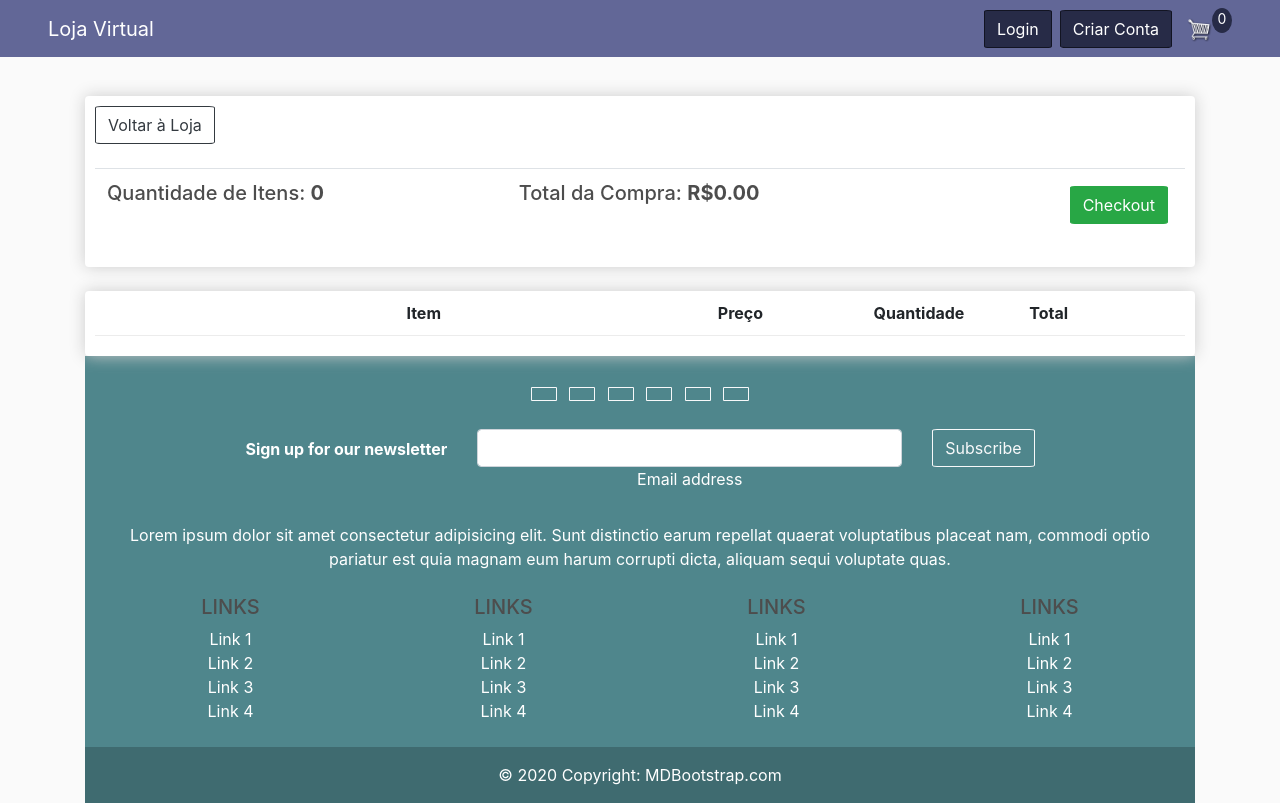
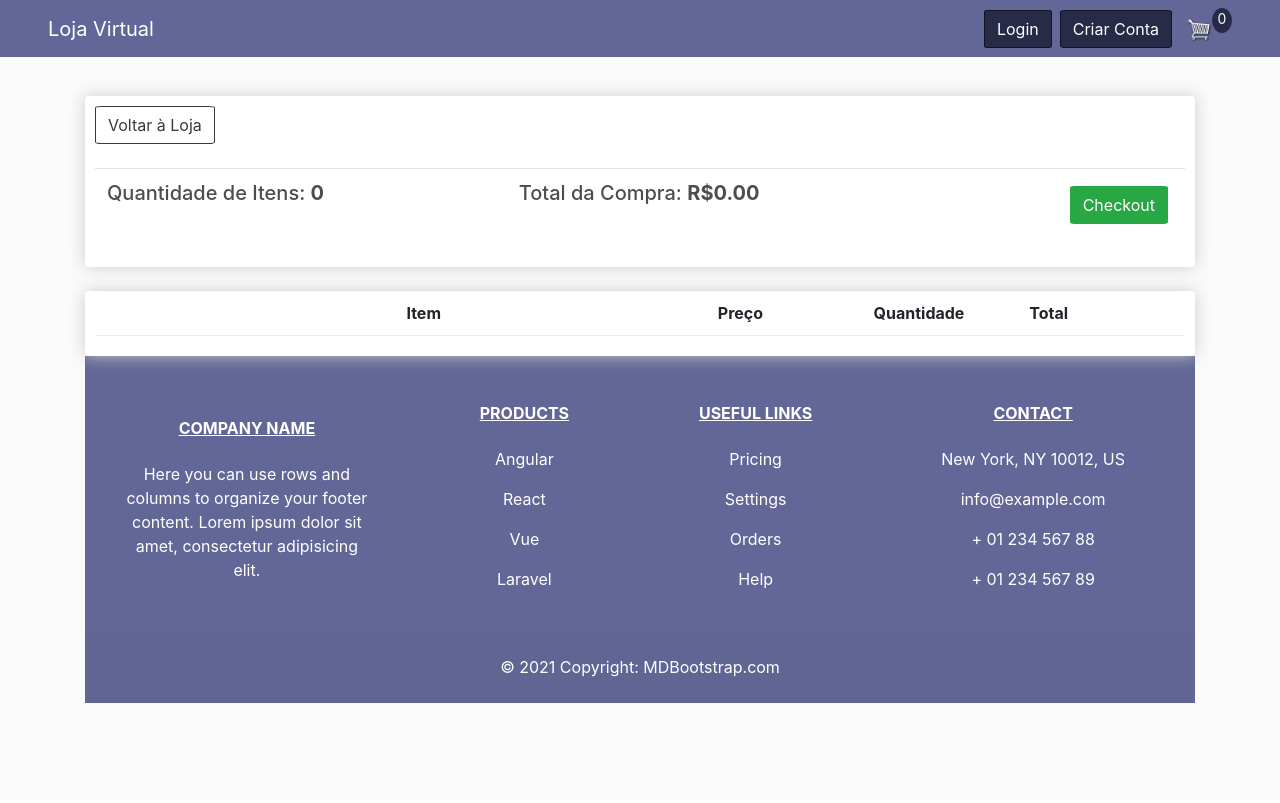
Before and after one commit to ShRafa/ecommerce, a Django app: page /cart/ in a window 1280 px wide. After the commit the page ends 703 px from the top, so only its background shows below. Run offline with Django 3.2, Linux system fonts and the light colour scheme; lists and menus that the app fills with data are empty; some libraries are stand-ins or nearby versions.

Commit message:
August/08: Trying to fix footer issue

```diff
--- a/standard/templates/standard/main.html
+++ b/standard/templates/standard/main.html
@@ -2,6 +2,7 @@
 {% load static %}
 
 <html>
+    <div class="main-content">
         <head>
             <title>e-commerce</title>
 
@@ -92,194 +93,6 @@
                 {% endblock content %}
             </div>
 
-        <!-- Footer -->
-    <footer class="bg-dark text-center text-white">
-        <!-- Grid container -->
-        <div class="container p-4">
-        <!-- Section: Social media -->
-        <section class="mb-4">
-            <!-- Facebook -->
-            <a class="btn btn-outline-light btn-floating m-1" href="#!" role="button"
-            ><i class="fab fa-facebook-f"></i
-            ></a>
-
-            <!-- Twitter -->
-            <a class="btn btn-outline-light btn-floating m-1" href="#!" role="button"
-            ><i class="fab fa-twitter"></i
-            ></a>
-
-            <!-- Google -->
-            <a class="btn btn-outline-light btn-floating m-1" href="#!" role="button"
-            ><i class="fab fa-google"></i
-            ></a>
-
-            <!-- Instagram -->
-            <a class="btn btn-outline-light btn-floating m-1" href="#!" role="button"
-            ><i class="fab fa-instagram"></i
-            ></a>
-
-            <!-- Linkedin -->
-            <a class="btn btn-outline-light btn-floating m-1" href="#!" role="button"
-            ><i class="fab fa-linkedin-in"></i
-            ></a>
-
-            <!-- Github -->
-            <a class="btn btn-outline-light btn-floating m-1" href="#!" role="button"
-            ><i class="fab fa-github"></i
-            ></a>
-        </section>
-        <!-- Section: Social media -->
-
-        <!-- Section: Form -->
-        <section class="">
-            <form action="">
-            <!--Grid row-->
-            <div class="row d-flex justify-content-center">
-                <!--Grid column-->
-                <div class="col-auto">
-                <p class="pt-2">
-                    <strong>Sign up for our newsletter</strong>
-                </p>
-                </div>
-                <!--Grid column-->
-
-                <!--Grid column-->
-                <div class="col-md-5 col-12">
-                <!-- Email input -->
-                <div class="form-outline form-white mb-4">
-                    <input type="email" id="form5Example21" class="form-control" />
-                    <label class="form-label" for="form5Example21">Email address</label>
-                </div>
-                </div>
-                <!--Grid column-->
-
-                <!--Grid column-->
-                <div class="col-auto">
-                <!-- Submit button -->
-                <button type="submit" class="btn btn-outline-light mb-4">
-                    Subscribe
-                </button>
-                </div>
-                <!--Grid column-->
-            </div>
-            <!--Grid row-->
-            </form>
-        </section>
-        <!-- Section: Form -->
-
-        <!-- Section: Text -->
-        <section class="mb-4">
-            <p>
-            Lorem ipsum dolor sit amet consectetur adipisicing elit. Sunt distinctio earum
-            repellat quaerat voluptatibus placeat nam, commodi optio pariatur est quia magnam
-            eum harum corrupti dicta, aliquam sequi voluptate quas.
-            </p>
-        </section>
-        <!-- Section: Text -->
-
-        <!-- Section: Links -->
-        <section class="">
-            <!--Grid row-->
-            <div class="row">
-            <!--Grid column-->
-            <div class="col-lg-3 col-md-6 mb-4 mb-md-0">
-                <h5 class="text-uppercase">Links</h5>
-
-                <ul class="list-unstyled mb-0">
-                <li>
-                    <a href="#!" class="text-white">Link 1</a>
-                </li>
-                <li>
-                    <a href="#!" class="text-white">Link 2</a>
-                </li>
-                <li>
-                    <a href="#!" class="text-white">Link 3</a>
-                </li>
-                <li>
-                    <a href="#!" class="text-white">Link 4</a>
-                </li>
-                </ul>
-            </div>
-            <!--Grid column-->
-
-            <!--Grid column-->
-            <div class="col-lg-3 col-md-6 mb-4 mb-md-0">
-                <h5 class="text-uppercase">Links</h5>
-
-                <ul class="list-unstyled mb-0">
-                <li>
-                    <a href="#!" class="text-white">Link 1</a>
-                </li>
-                <li>
-                    <a href="#!" class="text-white">Link 2</a>
-                </li>
-                <li>
-                    <a href="#!" class="text-white">Link 3</a>
-                </li>
-                <li>
-                    <a href="#!" class="text-white">Link 4</a>
-                </li>
-                </ul>
-            </div>
-            <!--Grid column-->
-
-            <!--Grid column-->
-            <div class="col-lg-3 col-md-6 mb-4 mb-md-0">
-                <h5 class="text-uppercase">Links</h5>
-
-                <ul class="list-unstyled mb-0">
-                <li>
-                    <a href="#!" class="text-white">Link 1</a>
-                </li>
-                <li>
-                    <a href="#!" class="text-white">Link 2</a>
-                </li>
-                <li>
-                    <a href="#!" class="text-white">Link 3</a>
-                </li>
-                <li>
-                    <a href="#!" class="text-white">Link 4</a>
-                </li>
-                </ul>
-            </div>
-            <!--Grid column-->
-
-            <!--Grid column-->
-            <div class="col-lg-3 col-md-6 mb-4 mb-md-0">
-                <h5 class="text-uppercase">Links</h5>
-
-                <ul class="list-unstyled mb-0">
-                <li>
-                    <a href="#!" class="text-white">Link 1</a>
-                </li>
-                <li>
-                    <a href="#!" class="text-white">Link 2</a>
-                </li>
-                <li>
-                    <a href="#!" class="text-white">Link 3</a>
-                </li>
-                <li>
-                    <a href="#!" class="text-white">Link 4</a>
-                </li>
-                </ul>
-            </div>
-            <!--Grid column-->
-            </div>
-            <!--Grid row-->
-        </section>
-        <!-- Section: Links -->
-        </div>
-        <!-- Grid container -->
-
-        <!-- Copyright -->
-        <div class="text-center p-3" style="background-color: rgba(0, 0, 0, 0.2);">
-        © 2020 Copyright:
-        <a class="text-white" href="https://mdbootstrap.com/">MDBootstrap.com</a>
-        </div>
-        <!-- Copyright -->
-    </footer>
-    <!-- Footer -->
-
             <script src="https://code.jquery.com/jquery-3.4.1.slim.min.js" integrity="sha384-J6qa4849blE2+poT4WnyKhv5vZF5SrPo0iEjwBvKU7imGFAV0wwj1yYfoRSJoZ+n" crossorigin="anonymous"></script>
 
             <script src="https://cdn.jsdelivr.net/npm/popper.js@1.16.0/dist/umd/popper.min.js" integrity="sha384-Q6E9RHvbIyZFJoft+2mJbHaEWldlvI9IOYy5n3zV9zzTtmI3UksdQRVvoxMfooAo" crossorigin="anonymous"></script>
@@ -289,4 +102,125 @@
             <script type="text/javascript" src="{% static 'js/cart.js' %}"></script>
 
         </body>
+
+        <!-- Footer -->
+        <footer class="text-center text-lg-start bg-white text-muted">
+            <div class="custom-navbar" id="text-specify">
+                <!-- Section: Social media -->
+                <section class="d-flex justify-content-center justify-content-lg-between">
+
+                    <!-- Right -->
+                    <div>
+                    <a href="" class="me-4 link-secondary">
+                        <i class="fab fa-facebook-f"></i>
+                    </a>
+                    <a href="" class="me-4 link-secondary">
+                        <i class="fab fa-twitter"></i>
+                    </a>
+                    <a href="" class="me-4 link-secondary">
+                        <i class="fab fa-google"></i>
+                    </a>
+                    <a href="" class="me-4 link-secondary">
+                        <i class="fab fa-instagram"></i>
+                    </a>
+                    <a href="" class="me-4 link-secondary">
+                        <i class="fab fa-linkedin"></i>
+                    </a>
+                    <a href="" class="me-4 link-secondary">
+                        <i class="fab fa-github"></i>
+                    </a>
+                    </div>
+                    <!-- Right -->
+                </section>
+                <!-- Section: Social media -->
+
+                <!-- Section: Links  -->
+                <section class="">
+                    <div class="container text-center text-md-start mt-5">
+                    <!-- Grid row -->
+                    <div class="row mt-3">
+                        <!-- Grid column -->
+                        <div class="col-md-3 col-lg-4 col-xl-3 mx-auto mb-4">
+                        <!-- Content -->
+                        <h6 class="text-uppercase fw-bold mb-4" id="footer-text-specify">
+                            <i class="fas fa-gem me-3 text-secondary"></i>Company name
+                        </h6>
+                        <p>
+                            Here you can use rows and columns to organize your footer content. Lorem ipsum
+                            dolor sit amet, consectetur adipisicing elit.
+                        </p>
+                        </div>
+                        <!-- Grid column -->
+
+                        <!-- Grid column -->
+                        <div class="col-md-2 col-lg-2 col-xl-2 mx-auto mb-4">
+                        <!-- Links -->
+                        <h6 class="text-uppercase fw-bold mb-4" id="footer-text-specify">
+                            Products
+                        </h6>
+                        <p>
+                            <a href="#!" class="text-reset">Angular</a>
+                        </p>
+                        <p>
+                            <a href="#!" class="text-reset">React</a>
+                        </p>
+                        <p>
+                            <a href="#!" class="text-reset">Vue</a>
+                        </p>
+                        <p>
+                            <a href="#!" class="text-reset">Laravel</a>
+                        </p>
+                        </div>
+                        <!-- Grid column -->
+
+                        <!-- Grid column -->
+                        <div class="col-md-3 col-lg-2 col-xl-2 mx-auto mb-4">
+                        <!-- Links -->
+                        <h6 class="text-uppercase fw-bold mb-4" id="footer-text-specify">
+                            Useful links
+                        </h6>
+                        <p>
+                            <a href="#!" class="text-reset">Pricing</a>
+                        </p>
+                        <p>
+                            <a href="#!" class="text-reset">Settings</a>
+                        </p>
+                        <p>
+                            <a href="#!" class="text-reset">Orders</a>
+                        </p>
+                        <p>
+                            <a href="#!" class="text-reset">Help</a>
+                        </p>
+                        </div>
+                        <!-- Grid column -->
+
+                        <!-- Grid column -->
+                        <div class="col-md-4 col-lg-3 col-xl-3 mx-auto mb-md-0 mb-4">
+                        <!-- Links -->
+                        <h6 class="text-uppercase fw-bold mb-4" id="footer-text-specify">Contact</h6>
+                        <p><i class="fas fa-home me-3 text-secondary"></i> New York, NY 10012, US</p>
+                        <p>
+                            <i class="fas fa-envelope me-3 text-secondary"></i>
+                            info@example.com
+                        </p>
+                        <p><i class="fas fa-phone me-3 text-secondary"></i> + 01 234 567 88</p>
+                        <p><i class="fas fa-print me-3 text-secondary"></i> + 01 234 567 89</p>
+                        </div>
+                        <!-- Grid column -->
+                    </div>
+                    <!-- Grid row -->
+                    </div>
+                </section>
+                <!-- Section: Links  -->
+
+                <!-- Copyright -->
+                <div class="text-center p-4" style="background-color: rgba(0, 0, 0, 0.025);">
+                    © 2021 Copyright:
+                    <a class="text-reset fw-bold" href="https://mdbootstrap.com/">MDBootstrap.com</a>
+                </div>
+                <!-- Copyright -->
+            </div>
+        </footer>
+        <!-- Footer -->
+    </div>
 </html>
--- a/static/css/main.css
+++ b/static/css/main.css
@@ -1,3 +1,10 @@
+.main-content {
+    flex-grow: 1;
+    display: flex;
+    flex-direction: column;
+    min-height: 100vh; /* Preencher a altura da viewport */
+}
+
 body{
 	background-color: hsl(0, 0%, 98%);
 }
@@ -136,3 +143,16 @@ h4 {
 #text-specify{
 	color: #FFF;
 }
+
+#footer-text-specify{
+	color: #FFF;
+	font-weight: bold;
+	text-decoration: underline;
+}
+
+.custom-footer {
+    flex-shrink: 0;
+    padding: 20px;
+    text-align: center;
+    margin-top: auto;
+}
```
Lines whose indentation alone changed are shown as unchanged.
